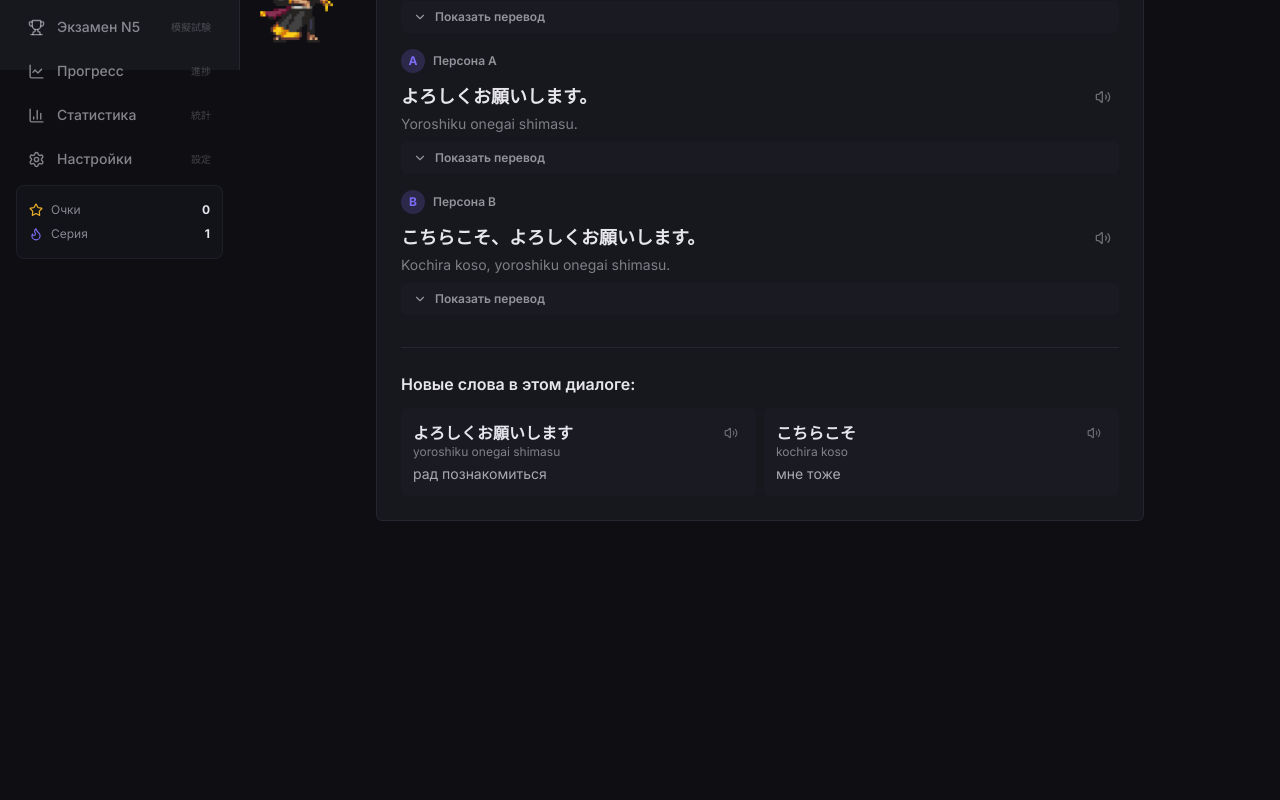
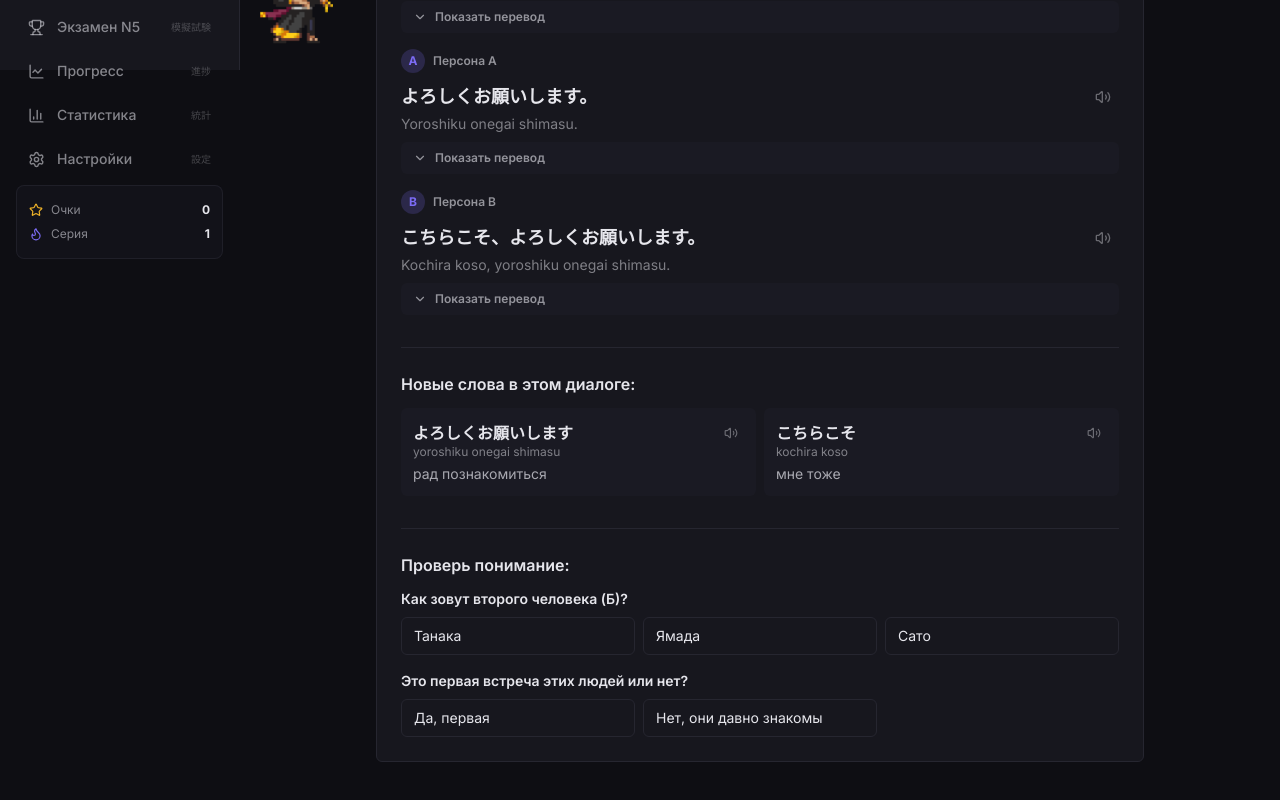
Before and after one commit to tokyol0l/nihongo-master, a React (Vite) app: page /#/dialogues in a window 1280 px wide. Shown: the part 730-1530 px from the top of the page. Before the commit the page ends 1315 px from the top, so only its background shows below. Built offline with nearby package versions, Linux system fonts and the light colour scheme.

Commit message:
Добавил проверку понимания диалогов

```diff
--- a/src/data/dialogues.ts
+++ b/src/data/dialogues.ts
@@ -12,6 +12,13 @@ export interface DialogueLine {
   audio?: string
 }
 
+/** Вопрос на понимание содержания диалога (не слов, а смысла целиком) */
+export interface ComprehensionQuestion {
+  question: string
+  options: string[]
+  answer: string
+}
+
 export interface Dialogue {
   id: string
   title: string
@@ -24,6 +31,8 @@ export interface Dialogue {
     romaji: string
     ru: string
   }>
+  /** Проверка понимания: о чём был разговор, кто что сказал */
+  comprehension: ComprehensionQuestion[]
 }
 
 export const dialogues: Dialogue[] = [
@@ -61,6 +70,18 @@ export const dialogues: Dialogue[] = [
     vocabulary: [
       { jp: 'よろしくお願いします', romaji: 'yoroshiku onegai shimasu', ru: 'рад познакомиться' },
       { jp: 'こちらこそ', romaji: 'kochira koso', ru: 'мне тоже' },
+    ],
+    comprehension: [
+      {
+        question: 'Как зовут второго человека (Б)?',
+        options: ['Танака', 'Ямада', 'Сато'],
+        answer: 'Ямада',
+      },
+      {
+        question: 'Это первая встреча этих людей или нет?',
+        options: ['Да, первая', 'Нет, они давно знакомы'],
+        answer: 'Да, первая',
+      },
     ],
   },
   {
@@ -100,6 +121,18 @@ export const dialogues: Dialogue[] = [
       { jp: 'アイス', romaji: 'aisu', ru: 'холодный' },
       { jp: 'お砂糖', romaji: 'o-satou', ru: 'сахар' },
     ],
+    comprehension: [
+      {
+        question: 'Что заказал посетитель?',
+        options: ['Кофе', 'Чай', 'Сок'],
+        answer: 'Кофе',
+      },
+      {
+        question: 'С сахаром или без просил сделать напиток?',
+        options: ['Без сахара', 'С сахаром'],
+        answer: 'Без сахара',
+      },
+    ],
   },
   {
     id: 'dl-3',
@@ -138,6 +171,18 @@ export const dialogues: Dialogue[] = [
       { jp: 'また', romaji: 'mata', ru: 'опять, ещё раз' },
       { jp: 'さようなら', romaji: 'sayounara', ru: 'до свидания' },
     ],
+    comprehension: [
+      {
+        question: 'Почему Б уходит?',
+        options: ['Уже поздно', 'Плохо себя чувствует', 'Ему скучно'],
+        answer: 'Уже поздно',
+      },
+      {
+        question: 'Когда они договорились увидеться снова?',
+        options: ['Завтра', 'На следующей неделе', 'Не договорились'],
+        answer: 'Завтра',
+      },
+    ],
   },
   {
     id: 'dl-4',
@@ -174,6 +219,18 @@ export const dialogues: Dialogue[] = [
       { jp: 'いくら', romaji: 'ikura', ru: 'сколько' },
       { jp: '安い', romaji: 'yasui', ru: 'дешёвый' },
       { jp: 'の', romaji: 'no', ru: '[показатель существительного]' },
+    ],
+    comprehension: [
+      {
+        question: 'Сколько стоила книга изначально?',
+        options: ['1500 иен', '1000 иен', '500 иен'],
+        answer: '1500 иен',
+      },
+      {
+        question: 'Что попросил покупатель?',
+        options: ['Что-нибудь подешевле', 'Другой цвет', 'Доставку домой'],
+        answer: 'Что-нибудь подешевле',
+      },
     ],
   },
   {
@@ -214,5 +271,17 @@ export const dialogues: Dialogue[] = [
       { jp: '読書', romaji: 'dokusho', ru: 'чтение' },
       { jp: '映画', romaji: 'eiga', ru: 'кинофильм' },
     ],
+    comprehension: [
+      {
+        question: 'Где работает Б?',
+        options: ['В компьютерной компании', 'В кафе', 'В школе'],
+        answer: 'В компьютерной компании',
+      },
+      {
+        question: 'Какое хобби у Б?',
+        options: ['Чтение и кино', 'Спорт', 'Готовка'],
+        answer: 'Чтение и кино',
+      },
+    ],
   },
 ]
--- a/src/pages/Dialogues.tsx
+++ b/src/pages/Dialogues.tsx
@@ -3,12 +3,64 @@ import { Volume2, ChevronDown } from 'lucide-react'
 import { useState } from 'react'
 import clsx from 'clsx'
 import { dialogues } from '../data/dialogues'
+import type { ComprehensionQuestion } from '../data/dialogues'
 import { speak } from '../utils/speech'
+import { playCorrect, playWrong } from '../utils/sound'
 
 const levelLabel: Record<'easy' | 'medium' | 'hard', string> = {
   easy: 'Просто',
   medium: 'Средне',
   hard: 'Сложно',
+}
+
+/** Короткая проверка понимания диалога: вопрос о содержании, не о словах */
+function ComprehensionQuiz({ questions }: { questions: ComprehensionQuestion[] }) {
+  const [answers, setAnswers] = useState<Record<number, string>>({})
+
+  function answer(qIndex: number, option: string) {
+    if (answers[qIndex]) return
+    setAnswers((a) => ({ ...a, [qIndex]: option }))
+    if (option === questions[qIndex].answer) playCorrect()
+    else playWrong()
+  }
+
+  return (
+    <div className="mt-8 border-t border-line pt-6">
+      <h3 className="mb-3 font-semibold">Проверь понимание:</h3>
+      <div className="space-y-4">
+        {questions.map((q, qi) => {
+          const picked = answers[qi]
+          return (
+            <div key={qi}>
+              <p className="mb-2 text-sm font-semibold">{q.question}</p>
+              <div className="grid gap-2 sm:grid-cols-3">
+                {q.options.map((option) => {
+                  const isRight = option === q.answer
+                  const isPicked = picked === option
+                  return (
+                    <button
+                      key={option}
+                      disabled={!!picked}
+                      onClick={() => answer(qi, option)}
+                      className={clsx(
+                        'rounded-lg border px-3 py-2 text-left text-sm transition-colors',
+                        !picked && 'border-line bg-surface hover:border-accent',
+                        picked && isRight && 'border-ok bg-ok/10 text-ok',
+                        picked && isPicked && !isRight && 'border-bad bg-bad/10 text-bad',
+                        picked && !isPicked && !isRight && 'border-line bg-surface opacity-50',
+                      )}
+                    >
+                      {option}
+                    </button>
+                  )
+                })}
+              </div>
+            </div>
+          )
+        })}
+      </div>
+    </div>
+  )
 }
 
 /** Страница с диалогами для практики слушания и разговора */
@@ -164,6 +216,11 @@ export default function Dialogues() {
               </div>
             </div>
           )}
+
+          {/* Проверка понимания — ключ по id диалога, чтобы ответы сбрасывались при смене */}
+          {selected.comprehension.length > 0 && (
+            <ComprehensionQuiz key={selected.id} questions={selected.comprehension} />
+          )}
         </motion.div>
       </AnimatePresence>
     </div>
```
